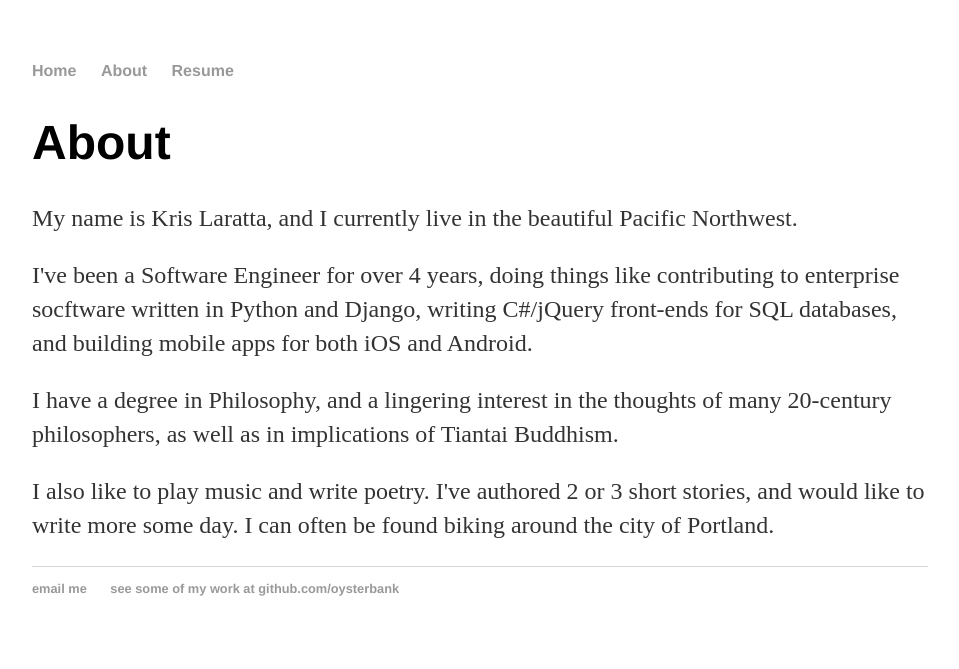
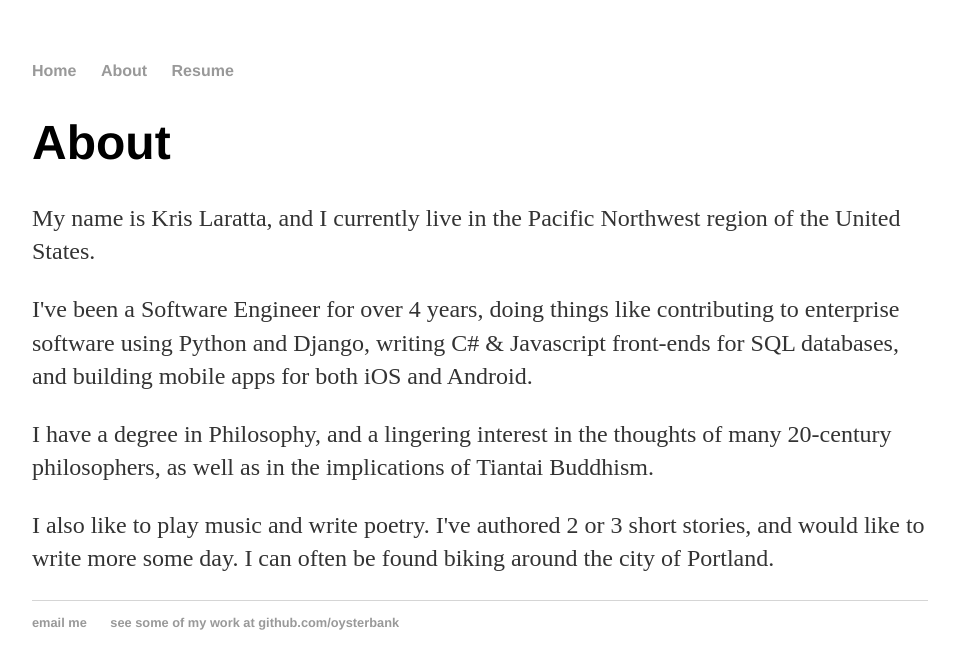
Before and after one commit to oysterbank/oysterbank.github.io, a Jekyll site: the page built from about/index.html, in a window 1280 px wide. Shown: the top 669 px of the page, without its empty margins (160-1119 px from the left). Built offline with Jekyll 4.4.1, drawn with Linux system fonts in a browser that asks for light colours.

Commit message:
Fixed bio.

```diff
--- a/about/index.html
+++ b/about/index.html
@@ -6,16 +6,17 @@ title: About Kris Laratta
 		<div class="about">
 			<h1>About</h1>
 			<p>
-				My name is Kris Laratta, and I currently live in the beautiful Pacific Northwest.
+				My name is Kris Laratta, and I currently live in the Pacific Northwest region
+				of the United States.
 			</p>
 			<p>
 				I've been a Software Engineer for over 4 years, doing things like contributing
-				to enterprise socftware written in Python and Django, writing C#/jQuery front-ends
+				to enterprise software using Python and Django, writing C# & Javascript front-ends
 				for SQL databases, and building mobile apps for both iOS and Android.
 			</p>
 			<p>
 				I have a degree in Philosophy, and a lingering interest in the thoughts of many
-				20-century philosophers, as well as in implications of Tiantai Buddhism.
+				20-century philosophers, as well as in the implications of Tiantai Buddhism.
 			</p>
 			<p>
 				I also like to play music and write poetry. I've authored 2 or 3 short stories,
```
